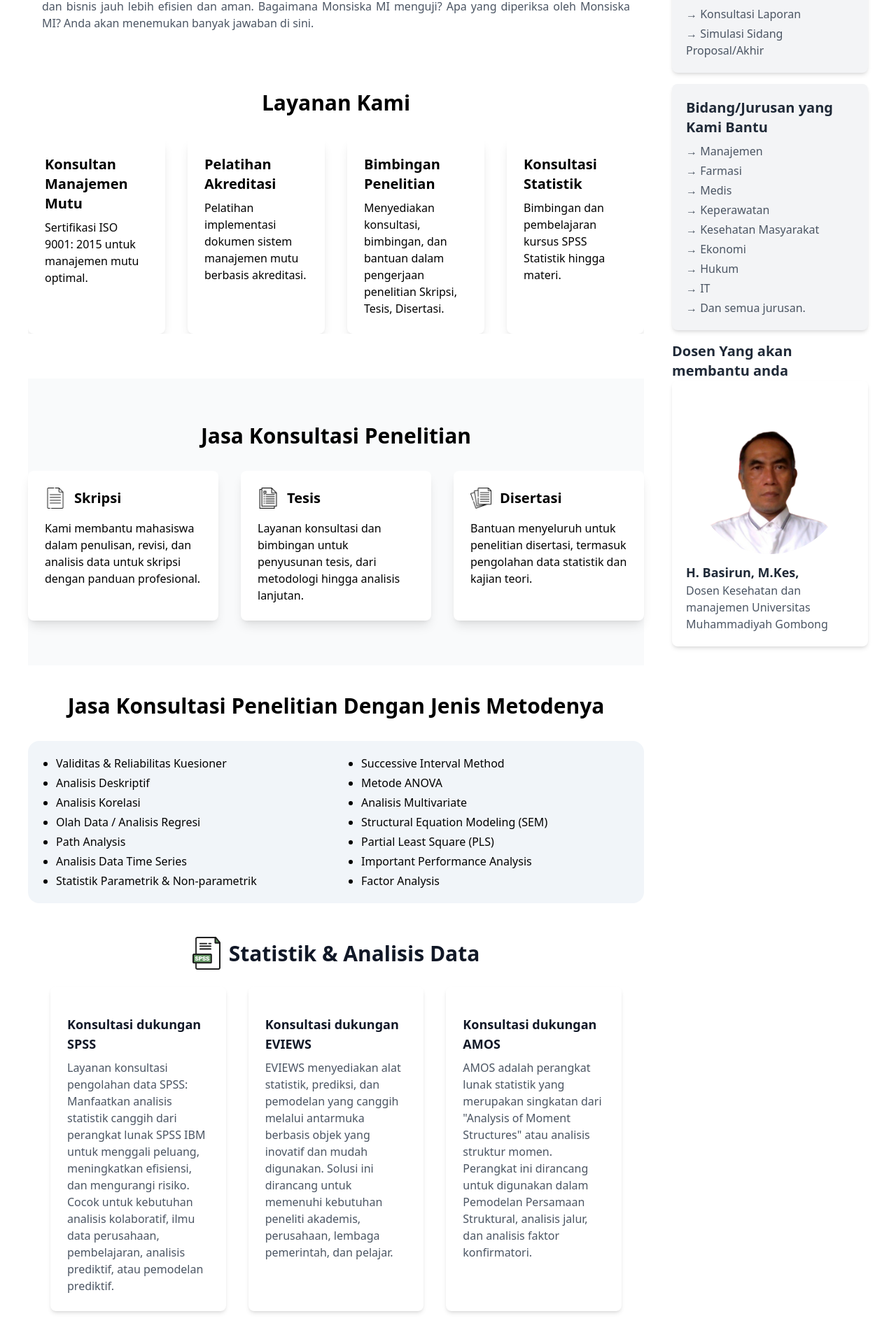
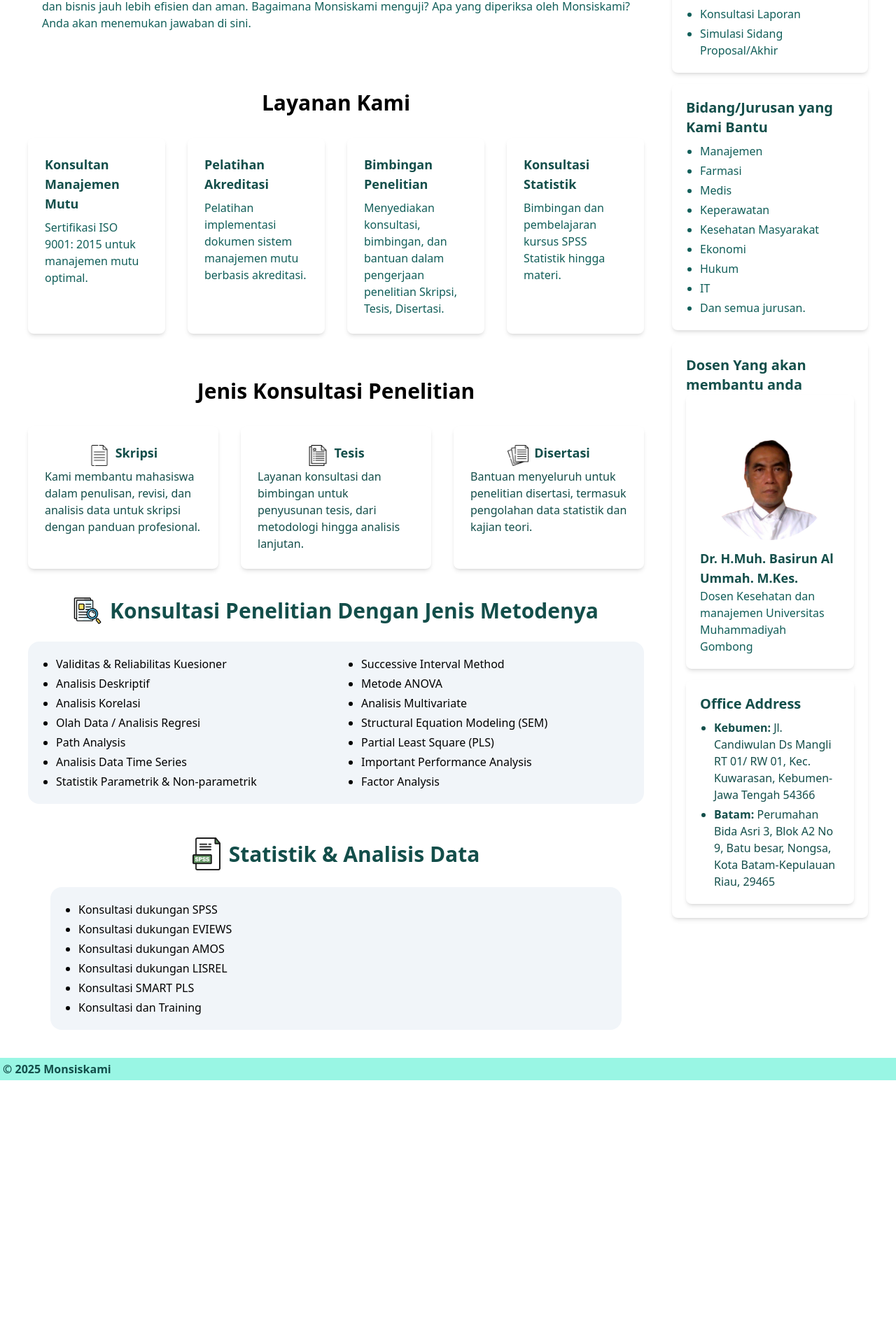
Before and after one commit to faishaltsq/monsiska, a Next.js app: page / in a window 1280 px wide. Shown: the part 879-2780 px from the top of the page at 70% size. After the commit the page ends 2423 px from the top, so only its background shows below. Built offline with nearby package versions, Linux system fonts and the light colour scheme.

Commit message:
Update Ui Dan Nomor

```diff
--- /dev/null
+++ b/src/app/components/footer.js
@@ -0,0 +1,12 @@
+export default function Footer() {
+    return (
+        <div className="bg-teal-200 font-bold p-1 sm:p-1 shadow-lg  left-0 w-full z-10">
+        <nav className="container mx-auto flex justify-between items-center">
+            <p className="text-center text-teal-900">
+              © {new Date().getFullYear()} Monsiskami
+            </p>
+        </nav>
+        </div>
+    )
+
+}
--- a/src/app/home/index.js
+++ b/src/app/home/index.js
@@ -82,39 +82,11 @@ const additionalInfo = [
   }
 ]
 
-const ServiceCard = ({ title, description }) => (
-  <div className='bg-white shadow-lg rounded-lg p-6'>
-    <h4 className='text-xl font-bold mb-2'>{title}</h4>
-    <p>{description}</p>
-  </div>
-)
-
-const ResearchConsultationCard = ({ title, image, description }) => (
-  <div className='bg-white shadow-lg rounded-lg p-6 hover:scale-105 transition duration-300'>
-    <div className='flex items-center mb-4 overflow-hidden hover:scale-105 transition duration-300'>
-      <Image src={image} width={30} height={30} alt={`${title} Icon`} />
-      <h4 className='text-xl font-bold ml-3'>{title}</h4>
-    </div>
-    <p>{description}</p>
-  </div>
-)
-
-const InfoCard = ({ title, content }) => (
-  <div className='bg-gray-100 p-5 rounded-lg shadow-md'>
-    <h2 className='font-semibold text-xl text-gray-800'>{title}</h2>
-    <ul className='space-y-1 mt-2 text-gray-600'>
-      {content.map((item, idx) => (
-        <li key={idx}>→ {item}</li>
-      ))}
-    </ul>
-  </div>
-)
-
 export default function Home () {
   return (
     <div className='pt-28 p-10 flex flex-col lg:flex-row'>
       <div className='lg:w-3/4 pr-5'>
-        <div className='flex items-center '>
+        <div className='flex items-center justify-center'>
           <Image
             src='/images/MONSISKAMI-removebg-preview.png'
             width={30}
@@ -122,13 +94,14 @@ export default function Home () {
             alt='Monsiskami Logo'
             priority
           />
-          <h1 className='text-2xl font-bold text-teal-900'>onsiskami</h1>
+          <h1 className='text-2xl font-bold text-teal-900 '>onsiskami</h1>
         </div>
-        <h2 className='text-justify text-lg text-gray-700 mt-5 mb-4'>
+        <h2 className='text-justify text-lg text-teal-900 mt-5 mb-4'>
           Jasa Konsultan Manajemen Mutu untuk Rumah Sakit, Puskesmas, Klinik,
           dan Lembaga Pendidikan. Melayani dengan Profesional dan Performa yang
           maksimal untuk kebutuhan yang lebih efisien.
         </h2>
+        <div className='flex justify-center'>
           <Image
             src='/images/konsultan.png'
             width={750}
@@ -137,12 +110,13 @@ export default function Home () {
             className='rounded-lg p-3 w-full h-auto object-contain'
             priority
           />
+        </div>
         <div className='p-5'>
-          <p className='text-justify text-gray-600'>
+          <p className='text-justify text-teal-800'>
             Dunia standar dan regulasi, akreditasi, tes, dan sertifikasi tidak
             sesederhana itu. Tapi mereka membuat hidup dan bisnis jauh lebih
-            efisien dan aman. Bagaimana Monsiska MI menguji? Apa yang diperiksa
-            oleh Monsiska MI? Anda akan menemukan banyak jawaban di sini.
+            efisien dan aman. Bagaimana Monsiskami menguji? Apa yang diperiksa
+            oleh Monsiskami? Anda akan menemukan jawaban di sini.
           </p>
         </div>
         <section
@@ -153,30 +127,63 @@ export default function Home () {
             <h3 className='text-3xl font-bold text-center mb-8'>
               Layanan Kami
             </h3>
-            <div className='grid md:grid-cols-2 lg:grid-cols-4 gap-8 overflow-hidden hover:scale-105 transition duration-300'>
+            <div className='grid md:grid-cols-2 lg:grid-cols-4 gap-8'>
               {services.map((service, index) => (
-                <ServiceCard key={index} {...service} />
+                <div
+                  key={index}
+                  className='bg-white shadow-md rounded-lg p-6 overflow-hidden hover:scale-105 transition duration-300'
+                >
+                  <h3 className='text-lg font-bold text-teal-900 mb-2'>
+                    {service.title}
+                  </h3>
+                  <p className='text-teal-800'>{service.description}</p>
+                </div>
               ))}
             </div>
           </div>
         </section>
-        <section id='research-consultation' className='py-16 bg-gray-50'>
+        <section id='research-consultation'>
           <div className='container mx-auto'>
             <h3 className='text-3xl font-bold text-center mb-8'>
-              Jasa Konsultasi Penelitian
+              Jenis Konsultasi Penelitian
             </h3>
             <div className='grid md:grid-cols-2 lg:grid-cols-3 gap-8'>
               {researchConsultations.map((consultation, index) => (
-                <ResearchConsultationCard key={index} {...consultation} />
+                <div
+                  key={index}
+                  className='bg-white shadow-md rounded-lg p-6 overflow-hidden hover:scale-105 transition duration-300'
+                >
+                  <div className='flex items-center justify-center'>
+                    <Image
+                      src={consultation.image}
+                      width={30}
+                      height={30}
+                      alt={consultation.title}
+                    />
+                    <h3 className='text-lg ml-2 font-bold text-teal-900 mb-2'>
+                      {consultation.title}
+                    </h3>
+                  </div>
+                  <p className='text-teal-900'>{consultation.description}</p>
+                </div>
               ))}
             </div>
           </div>
         </section>
         <section id='consultation' className='py-10 bg-white'>
           <div className='container mx-auto'>
-            <h3 className='text-3xl font-bold text-center mb-8'>
-              Jasa Konsultasi Penelitian Dengan Jenis Metodenya
-            </h3>
+            <div className='flex items-center justify-center mb-6'>
+              <Image
+                src='/images/research.png'
+                width={40}
+                height={30}
+                alt='Research Image'
+                className='mr-3'
+              />
+              <h1 className='text-3xl font-bold text-teal-900'>
+                Konsultasi Penelitian Dengan Jenis Metodenya
+              </h1>
+            </div>
             <div className='grid grid-cols-1 md:grid-cols-2 justify-center gap-8 bg-slate-100 rounded-2xl p-5'>
               <ul className='list-disc pl-5 space-y-1 justify-center'>
                 <li>Validitas & Reliabilitas Kuesioner</li>
@@ -207,107 +214,21 @@ export default function Home () {
                 width={40}
                 height={30}
                 alt='spss statistik'
+                className='mr-3'
               />
-              <h1 className='text-3xl font-bold text-gray-900 ml-3'>
+              <h1 className='text-3xl font-bold text-teal-900'>
                 Statistik & Analisis Data
               </h1>
             </div>
-            <div className='grid grid-cols-1 md:grid-cols-2 lg:grid-cols-3 gap-8'>
-              {/* SPSS Section */}
-              <div className='bg-white shadow-md rounded-lg p-6 overflow-hidden hover:scale-105 transition duration-300'>
-                <div className='text-red-500 text-4xl mb-4'>
-                  <i className='fas fa-code'></i>
-                </div>
-                <h3 className='text-lg font-bold text-gray-900 mb-2'>
-                  Konsultasi dukungan SPSS
-                </h3>
-                <p className='text-gray-600'>
-                  Layanan konsultasi pengolahan data SPSS: Manfaatkan analisis
-                  statistik canggih dari perangkat lunak SPSS IBM untuk menggali
-                  peluang, meningkatkan efisiensi, dan mengurangi risiko. Cocok
-                  untuk kebutuhan analisis kolaboratif, ilmu data perusahaan,
-                  pembelajaran, analisis prediktif, atau pemodelan prediktif.
-                </p>
-              </div>
-              {/* EViews Section */}
-              <div className='bg-white shadow-md rounded-lg p-6 overflow-hidden hover:scale-105 transition duration-300'>
-                <div className='text-red-500 text-4xl mb-4'>
-                  <i className='fas fa-chart-bar'></i>
-                </div>
-                <h3 className='text-lg font-bold text-gray-900 mb-2'>
-                  Konsultasi dukungan EVIEWS
-                </h3>
-                <p className='text-gray-600'>
-                  EVIEWS menyediakan alat statistik, prediksi, dan pemodelan
-                  yang canggih melalui antarmuka berbasis objek yang inovatif
-                  dan mudah digunakan. Solusi ini dirancang untuk memenuhi
-                  kebutuhan peneliti akademis, perusahaan, lembaga pemerintah,
-                  dan pelajar.
-                </p>
-              </div>
-              {/* AMOS Section */}
-              <div className='bg-white shadow-md rounded-lg p-6 overflow-hidden hover:scale-105 transition duration-300'>
-                <div className='text-red-500 text-4xl mb-4'>
-                  <i className='fas fa-cubes'></i>
-                </div>
-                <h3 className='text-lg font-bold text-gray-900 mb-2'>
-                  Konsultasi dukungan AMOS
-                </h3>
-                <p className='text-gray-600'>
-                  AMOS adalah perangkat lunak statistik yang merupakan singkatan
-                  dari "Analysis of Moment Structures" atau analisis struktur
-                  momen. Perangkat ini dirancang untuk digunakan dalam Pemodelan
-                  Persamaan Struktural, analisis jalur, dan analisis faktor
-                  konfirmatori.
-                </p>
-              </div>
-              {/* LISREL Section */}
-              <div className='bg-white shadow-md rounded-lg p-6 overflow-hidden hover:scale-105 transition duration-300'>
-                <div className='text-red-500 text-4xl mb-4'>
-                  <i className='fas fa-cogs'></i>
-                </div>
-                <h3 className='text-lg font-bold text-gray-900 mb-2'>
-                  Konsultasi dukungan LISREL
-                </h3>
-                <p className='text-gray-600'>
-                  LISREL merupakan perangkat lunak yang digunakan untuk
-                  pemodelan persamaan struktural, manipulasi data dan analisis
-                  statistik dasar, pemodelan hierarkis dan non-linier, pemodelan
-                  linier umum, dan pemodelan linier umum untuk data bertingkat.
-                </p>
-              </div>
-              {/* SMART PLS Section */}
-              <div className='bg-white shadow-md rounded-lg p-6 overflow-hidden hover:scale-105 transition duration-300'>
-                <div className='text-red-500 text-4xl mb-4'>
-                  <i className='fas fa-code'></i>
-                </div>
-                <h3 className='text-lg font-bold text-gray-900 mb-2'>
-                  Konsultasi SMART PLS
-                </h3>
-                <p className='text-gray-600'>
-                  SMART PLS adalah perangkat lunak Partial Least Squares (PLS)
-                  yang memfasilitasi analisis jalur dan pemodelan persamaan
-                  struktural secara efisien. Cocok bagi penelitian akademis,
-                  korporat, dan individu untuk mengoptimalkan pendekatan
-                  analisis data.
-                </p>
-              </div>
-              {/* Training Section */}
-              <div className='bg-white shadow-md rounded-lg p-6 overflow-hidden hover:scale-105 transition duration-300'>
-                <div className='text-red-500 text-4xl mb-4'>
-                  <i className='fas fa-users'></i>
-                </div>
-                <h3 className='text-lg font-bold text-gray-900 mb-2'>
-                  Konsultasi dan Training
-                </h3>
-                <p className='text-gray-600'>
-                  Hubungi kami untuk layanan konsultasi statistik profesional
-                  menggunakan SPSS, EVIEWS, AMOS, atau Smart PLS. Kami siap
-                  membantu sesuai kebutuhan Anda, baik untuk riset perkantoran,
-                  penelitian organisasi, pelatihan, maupun jasa analisis data
-                  penelitian.
-                </p>
-              </div>
+            <div className=' justify-center gap-8 bg-slate-100 rounded-2xl p-5'>
+              <ul className='list-disc pl-5 space-y-1 justify-center'>
+                <li>Konsultasi dukungan SPSS</li>
+                <li>Konsultasi dukungan EVIEWS</li>
+                <li>Konsultasi dukungan AMOS</li>
+                <li>Konsultasi dukungan LISREL</li>
+                <li>Konsultasi SMART PLS</li>
+                <li>Konsultasi dan Training</li>
+              </ul>
             </div>
           </div>
         </div>
@@ -315,7 +236,7 @@ export default function Home () {
       <div className='lg:w-1/4 pl-5 mt-10 lg:mt-0'>
         <div className='grid grid-cols-1 gap-4'>
           <div className='bg-white p-5 rounded-lg shadow-md overflow-hidden hover:scale-105 transition duration-300'>
-            <h2 className='font-semibold text-xl text-gray-800'>
+            <h2 className='font-semibold text-xl text-teal-900'>
               Ingin Bertanya?
             </h2>
             <Image
@@ -323,23 +244,35 @@ export default function Home () {
               width={300}
               height={200}
               alt='Question Image'
-              className='rounded-full p-3'
+              className='rounded-full p-3 hover:scale-105 transition-transform'
             />
-            <p className='text-justify text-gray-600'>
+            <p className='text-justify text-teal-800'>
               Ayo Konsultasikan Penelitianmu dengan kami!
             </p>
             <a
-              href='https://wa.me/6281215416402'
+              href='https://wa.me/6281329796998'
               className='bg-teal-400 hover:bg-teal-500 text-white font-bold py-2 px-4 rounded-2xl mt-4 block text-center'
             >
               Konsultasi Gratis!
             </a>
           </div>
           {additionalInfo.map((info, index) => (
-            <InfoCard key={index} {...info} />
+            <div
+              key={index}
+              className='bg-white p-5 rounded-lg shadow-md overflow-hidden hover:scale-105 transition duration-300'
+            >
+              <h2 className='font-semibold text-xl text-teal-900'>
+                {info.title}
+              </h2>
+              <ul className='list-disc pl-5 space-y-1 mt-2 text-teal-800'>
+                {info.content.map((content, index) => (
+                  <li key={index}>{content}</li>
                 ))}
-          <div>
-            <h2 className='font-semibold text-xl text-gray-800'>
+              </ul>
+            </div>
+          ))}
+          <div className='bg-white p-5 rounded-lg shadow-md overflow-hidden hover:scale-105 transition duration-300'>
+            <h2 className='font-semibold text-xl text-teal-900'>
               Dosen Yang akan membantu anda
             </h2>
             <div className='grid grid-cols-1 gap-4'>
@@ -351,17 +284,33 @@ export default function Home () {
                   alt='Basirun'
                   className='rounded-full p-3'
                 />
-                <h3 className='text-lg font-semibold text-gray-800'>
-                  H. Basirun, M.Kes,
+                <h3 className='text-lg font-semibold text-teal-900'>
+                  Dr. H.Muh. Basirun Al Ummah. M.Kes.
                 </h3>
-                <p className='text-gray-600'>
+                <p className='text-teal-800'>
                   Dosen Kesehatan dan manajemen Universitas Muhammadiyah Gombong
                 </p>
+              </div>
+            </div>
+            <div className='bg-white p-5 rounded-lg shadow-md overflow-hidden hover:scale-105 transition duration-300 mt-4'>
+              <h2 className='font-semibold text-xl text-teal-900'>
+                Office Address
+              </h2>
+              <ul className='list-disc pl-5 space-y-1 mt-2 text-teal-900'>
+                <li>
+                  <strong>Kebumen:</strong> Jl. Candiwulan Ds Mangli RT 01/ RW
+                  01, Kec. Kuwarasan, Kebumen-Jawa Tengah 54366
+                </li>
+                <li>
+                  <strong>Batam:</strong> Perumahan Bida Asri 3, Blok A2 No 9,
+                  Batu besar, Nongsa, Kota Batam-Kepulauan Riau, 29465
+                </li>
+              </ul>
             </div>
           </div>
         </div>
       </div>
     </div>
-    </div>
+
   )
 }
--- a/src/app/layout.js
+++ b/src/app/layout.js
@@ -1,7 +1,7 @@
 import { Roboto_Slab } from "next/font/google";
 import "./globals.css";
 import Navbar from "./components/navbar";
-
+import Footer from "./components/footer";
 const robotoSlab = Roboto_Slab({
   variable: "--font-roboto-slab",
   subsets: ["latin"],
@@ -16,11 +16,15 @@ export const metadata = {
 export default function RootLayout({ children }) {
   return (
     <html lang="en">
+      <head>
+        <meta name="viewport" content="width=device-width, initial-scale=1.0" />
+      </head>
       <body
         className={`${robotoSlab.variable} antialiased bg-white text-black font-sans`}
       >
         <Navbar />
         {children} {/* Ensure all child pages are rendered here */}
+        <Footer />
       </body>
     </html>
   );
```
Also changed, not shown: src/app/components/navbar.js (+5 -2 lines), src/app/contact/page.js (+10 -6 lines), public/images/contact-email.png, public/images/research.png (added). Lines whose indentation alone changed are shown as unchanged.
